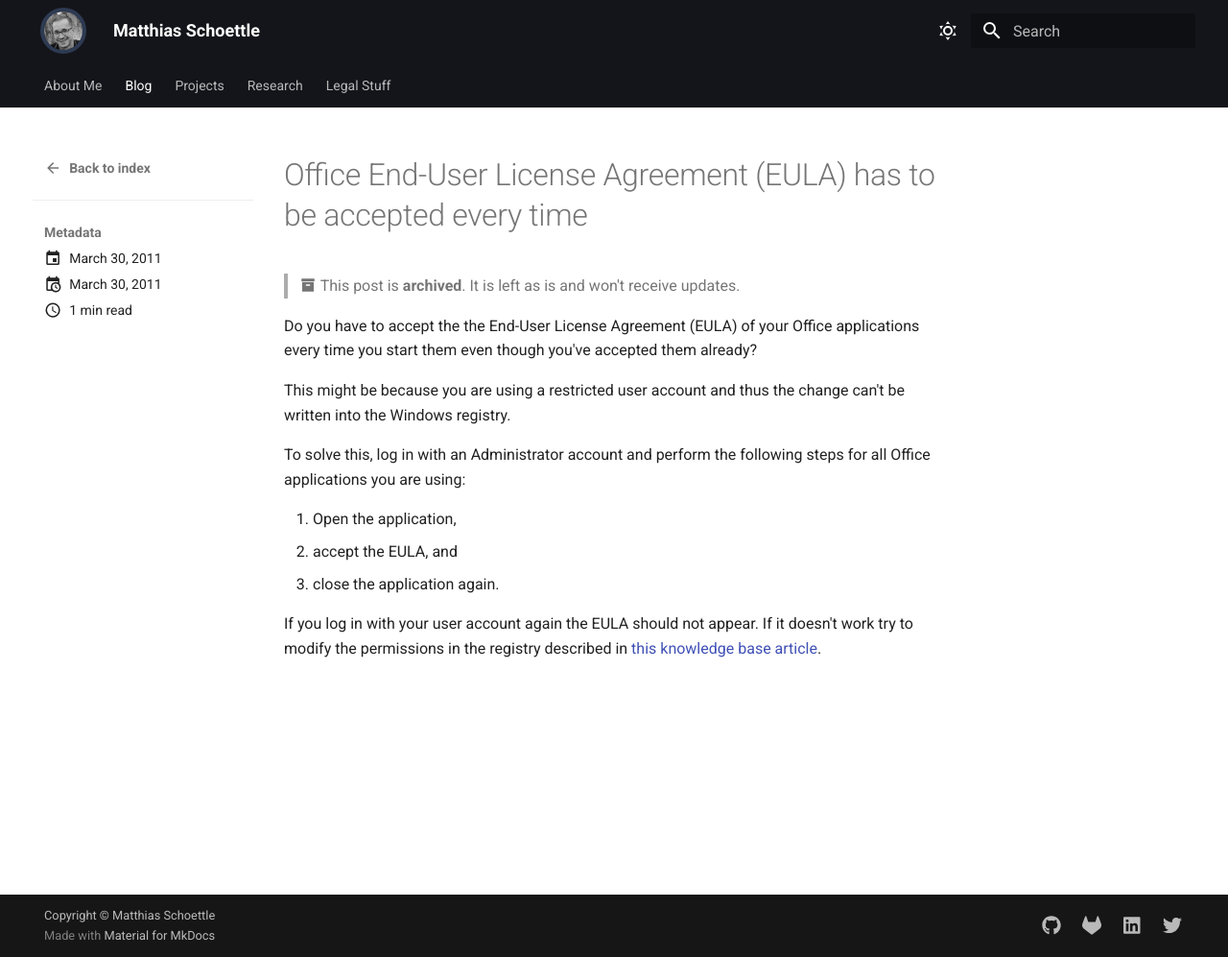
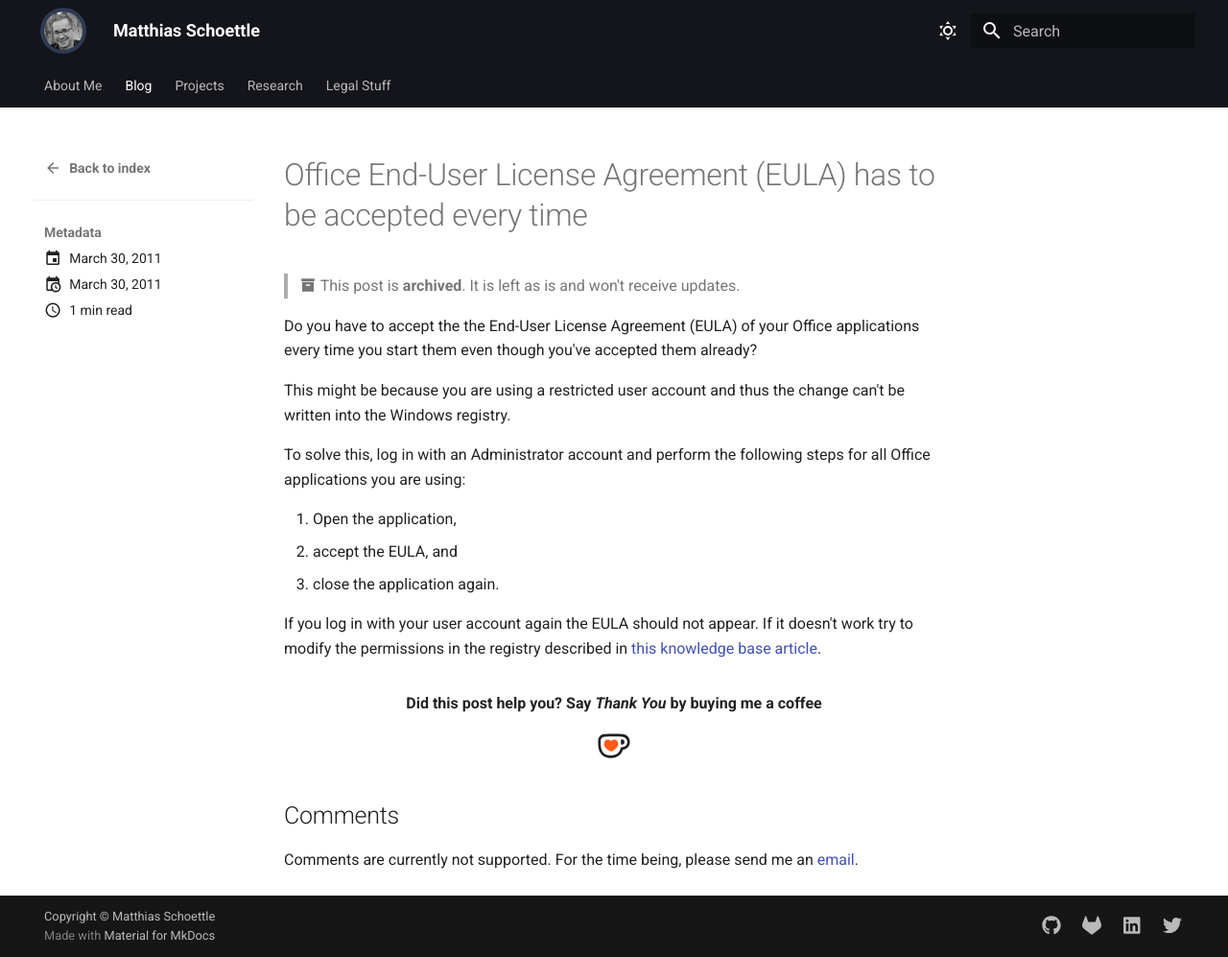
Before and after one commit to mschoettle/website, an MkDocs documentation site: the page built from docs/blog/posts/2011/office-end-user-license-agreement-eula-has-to-be-accepted-every-time.md, in a window 1280 px wide and 997 px high. Shown: the whole window at 96% size. Built offline with MkDocs 1.6.1 and Material for MkDocs 9.7.7, drawn with Linux system fonts in a browser that asks for light colours; plug-ins that fetch from the network failed and are left out.

Commit message:
feat: add comments template for blog posts (#61)
Add mention about comments being currently not supported.
Add ko-fi for tipping.

```diff
--- a/mkdocs.yml
+++ b/mkdocs.yml
@@ -37,6 +37,7 @@
   logo: assets/images/profile.jpg
   language: en
   name: material
+  custom_dir: overrides
   palette:
     # Palette toggle for light mode
     - media: "(prefers-color-scheme: light)"
@@ -157,3 +158,6 @@
   absolute_links: warn
   unrecognized_links: warn
   anchors: warn
+
+watch:
+  - overrides
--- /dev/null
+++ b/overrides/partials/comments.html
@@ -0,0 +1,13 @@
+{% if page.url.startswith("blog/") %}
+  <div class="md-feedback">
+    <p class="md-feedback__title">Did this post help you? Say <em>Thank You</em> by buying me a coffee</p>
+    <div class="md-feedback__inner">
+      <p>
+        <a href="https://ko-fi.com/mattsch" title="Buy me a coffee on Ko-Fi"><img src="/assets/logos/kofi.svg" title="Ko-Fi logo" style="height:1.5rem; vertical-align: middle;"></a>
+      </p>
+    </div>
+  </div>
+
+  <h2 id="__comments">{{ lang.t("meta.comments") }}</h2>
+  <p>Comments are currently not supported. For the time being, please send me an <a href="/imprint/">email</a>.</p>
+{% endif %}
```
Also changed, not shown: docs/assets/logos/kofi.svg (added).
